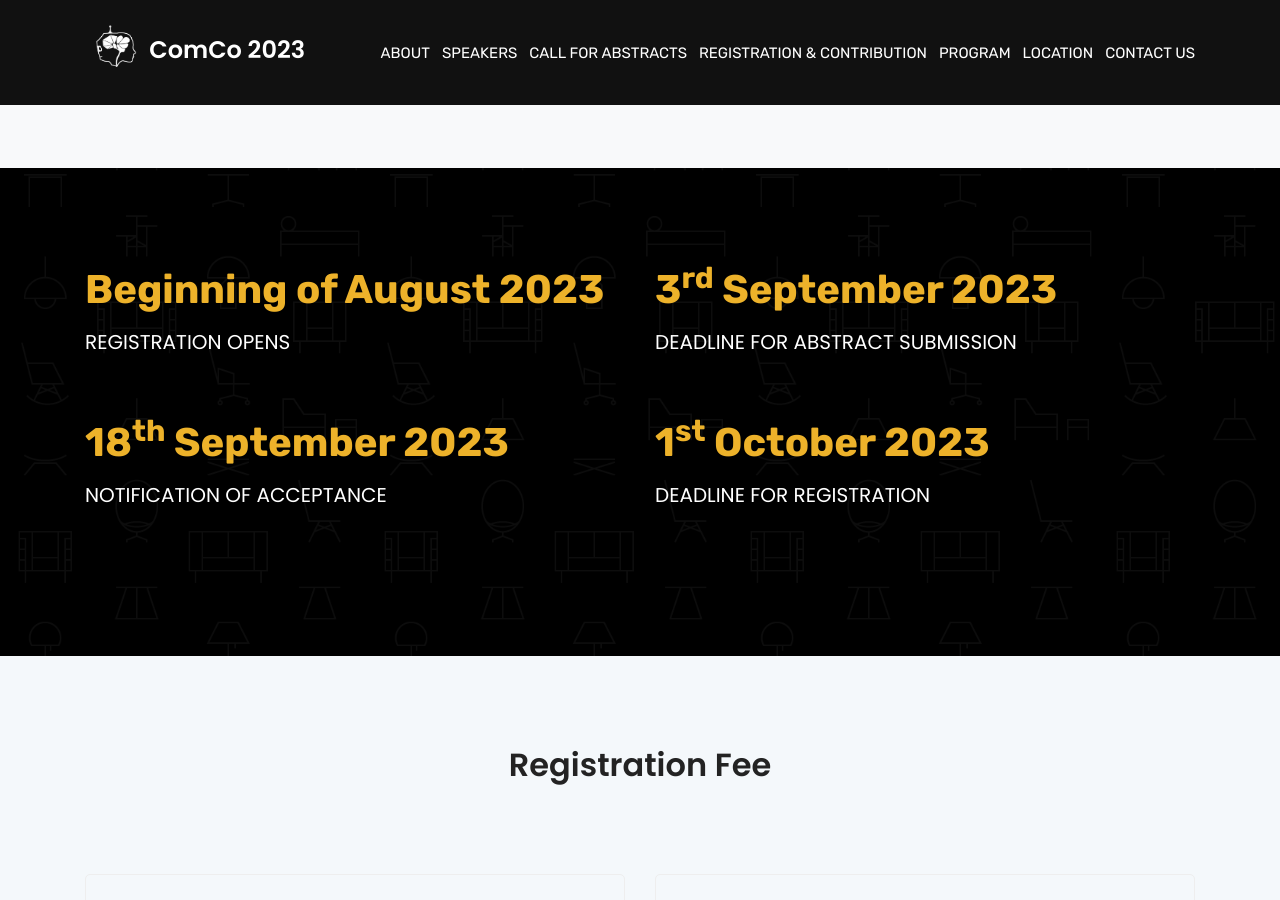
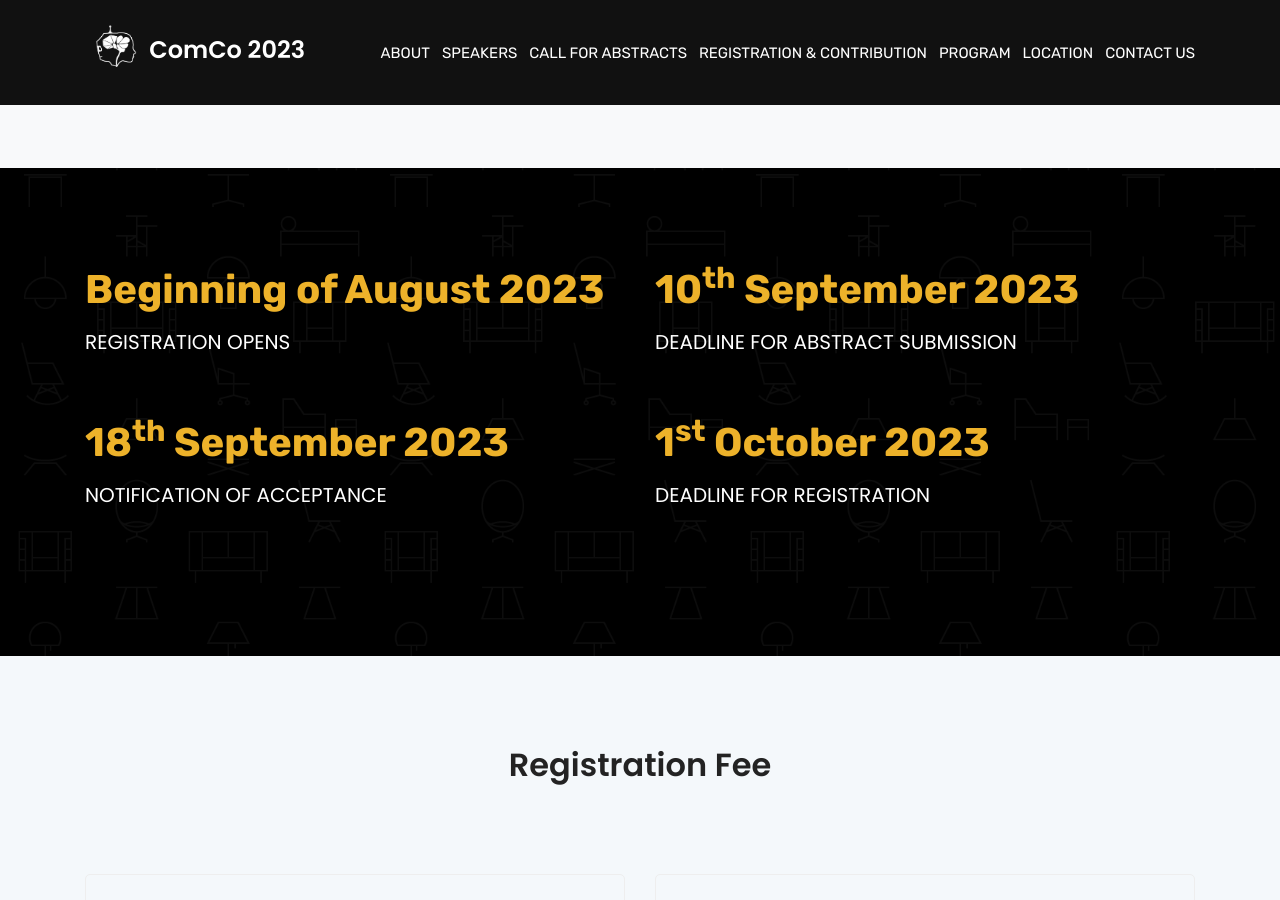
Before and after one commit to comco23/comco23.github.io, a Jekyll site: the page built from index.html, in a window 1280 px wide and 900 px high, scrolled down 1198 px. Built offline with Jekyll 4.4.1, drawn with Linux system fonts in a browser that asks for light colours.

Commit message:
changed dates

```diff
--- a/_config.yml
+++ b/_config.yml
@@ -3,7 +3,7 @@ big_title:
 email: comco@uni-osnabrueck.de
 date: 9<sup>th</sup> - 10<sup>th</sup>, October, 2023
 date1: Beginning of August 2023
-date2: 3<sup>rd</sup> September 2023
+date2: 10<sup>th</sup> September 2023
 date3: 18<sup>th</sup> September 2023
 date4: 1<sup>st</sup> October 2023
 
--- a/_data/importantdates.json
+++ b/_data/importantdates.json
@@ -1,6 +1,7 @@
 [
 	"<strike>Registration opens beginning of August, 2023.</strike>",
 	"Abstract submission deadline: 3 September, 2023.",
+	"Abstract submission extended deadline: 10 September, 2023.",
 	"Notification of acceptance: 18 September, 2023.",
 	"Registration deadline: 1 October, 2023.",
 	"Conference Begins: 9 October, 2023."
```
